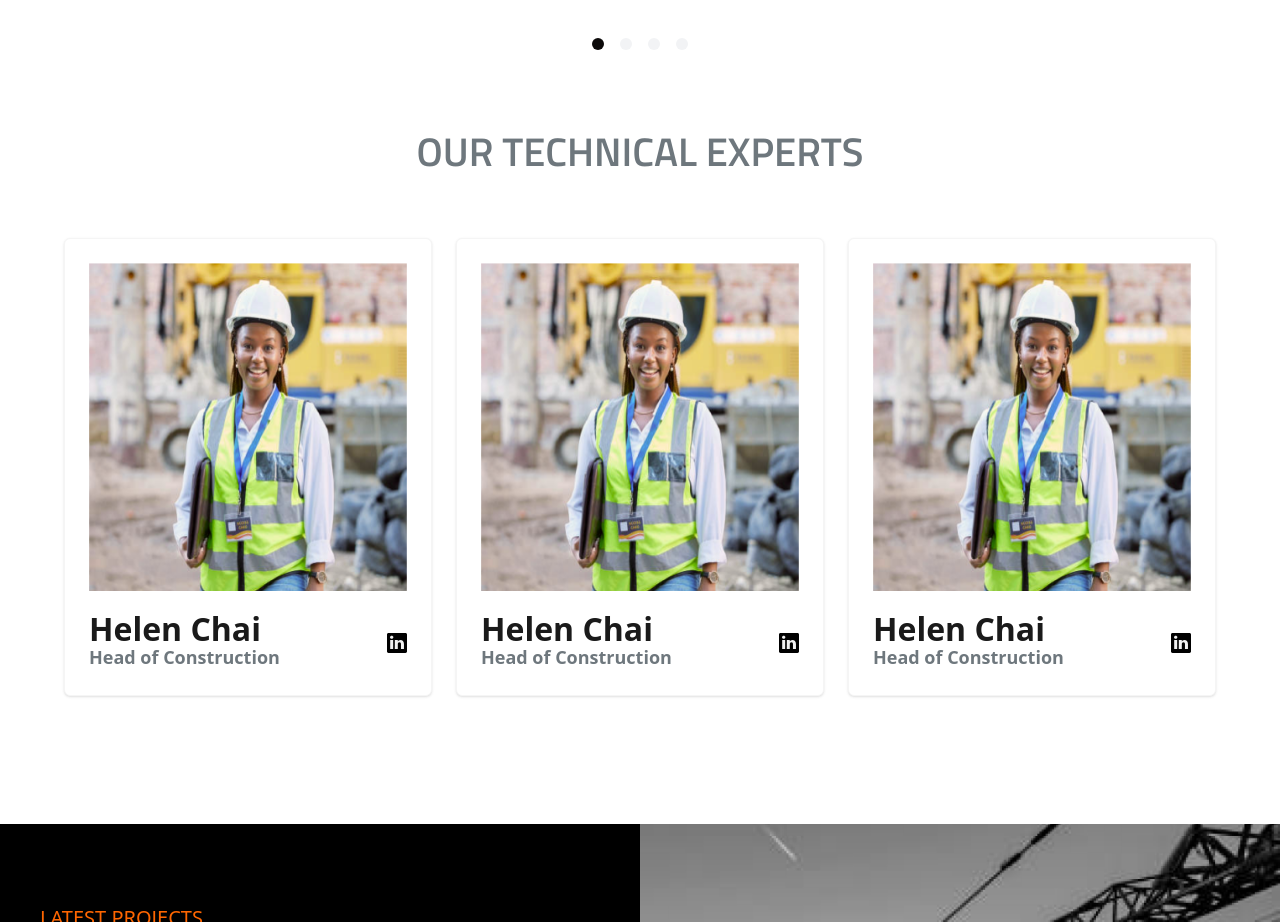
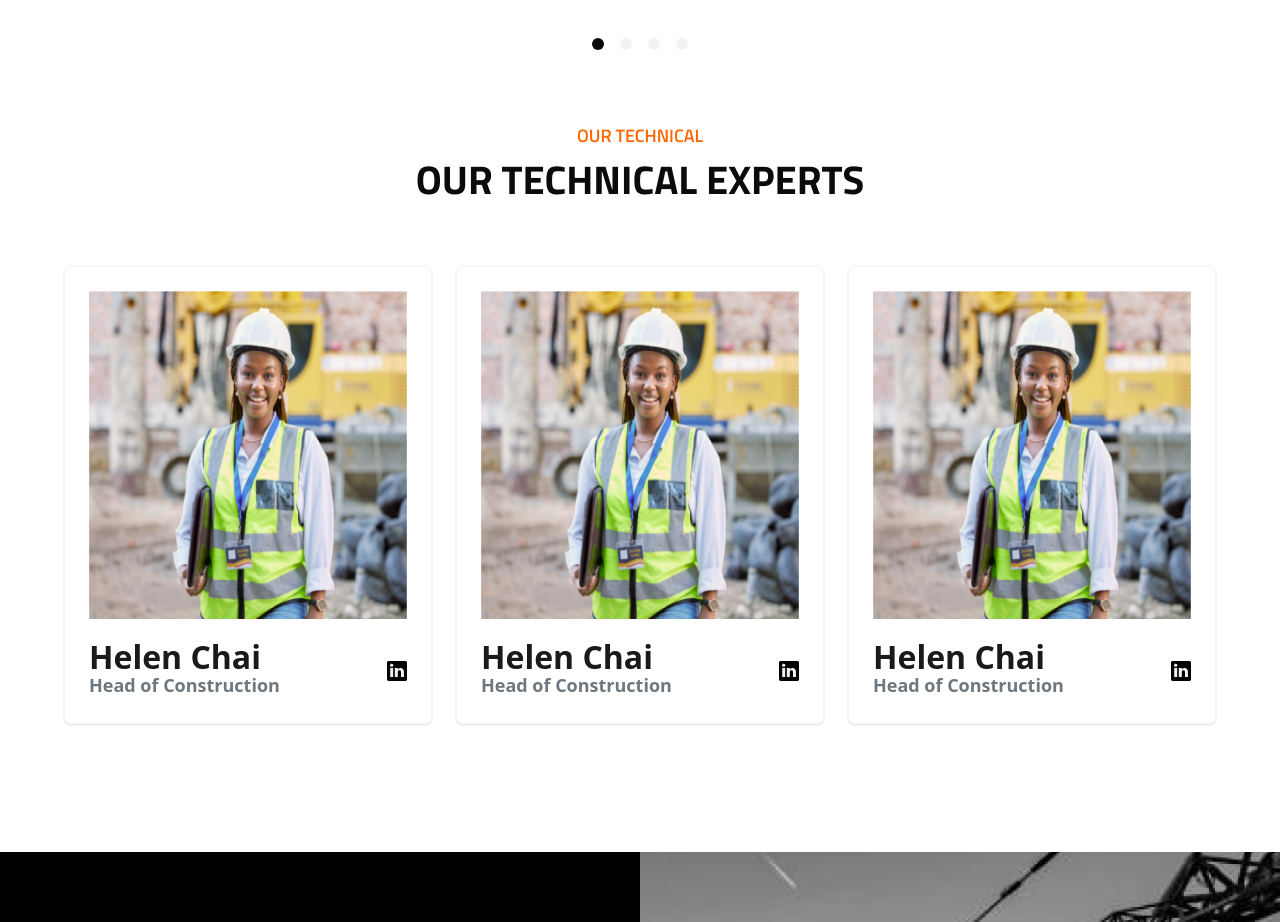
Before and after one commit to chris097/elevator, a Next.js app: page / in a window 1280 px wide. Shown: the part 3287-4209 px from the top of the page. Built offline with nearby package versions, Linux system fonts and the light colour scheme.

Commit message:
improving design

```diff
--- a/src/components/Homepage/TechnicalTeam.js
+++ b/src/components/Homepage/TechnicalTeam.js
@@ -17,7 +17,8 @@ const TechnicalTeam = () => {
     return (
         <div className='bg-white pt-10 pb-32 overflow-x-hidden'>
             <div className='w-[90%] mx-auto relative'>
-                <Reveal><p className='lg:text-center lg:text-[40px] font-tillitium  text-[32px] font-semibold pb-14'>OUR TECHNICAL EXPERTS</p></Reveal>
+                <Reveal><p className='lg:text-center text-lg font-tillitium text-primarypink font-semibold'>OUR TECHNICAL</p></Reveal>
+                <Reveal><p className='lg:text-center lg:text-[40px] font-tillitium text-primaryblack text-[32px] font-bold pb-14'>OUR TECHNICAL EXPERTS</p></Reveal>
                 {/* <div className='flex lg:justify-between lg:gap-10 gap-6 lg:w-full w-[1200px]'> */}
                 <div className='grid lg:grid-cols-3 md:grid-cols-2 grid-cols-1 gap-6'>
                     {teams.map((team, index) => (
```
